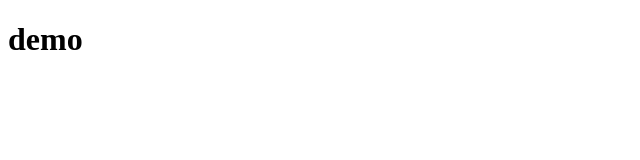
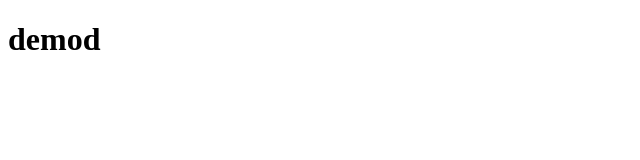
Before and after one commit to shubhankarnikam-45/ROUTE-CONCEPT, a plain HTML site: page index.html in a window 1280 px wide. Shown: the full height of the page, 0-640 px from the left. Drawn offline with Linux system fonts and the light colour scheme.

Commit message:
Update index.html

```diff
--- a/index.html
+++ b/index.html
@@ -7,6 +7,6 @@
     <title>Document</title>
 </head>
 <body>
-    <h1>demo</h1>
+    <h1>demod</h1>
 </body>
 </html>
```
